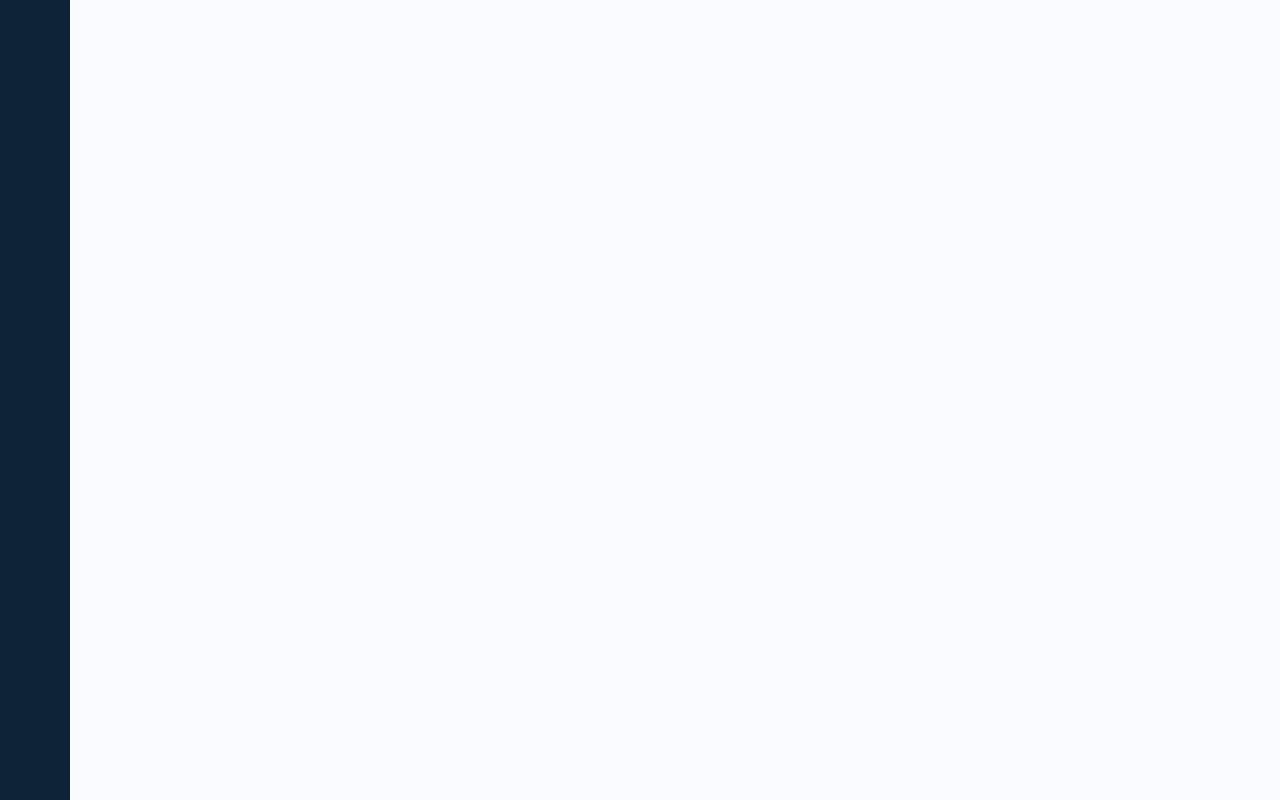
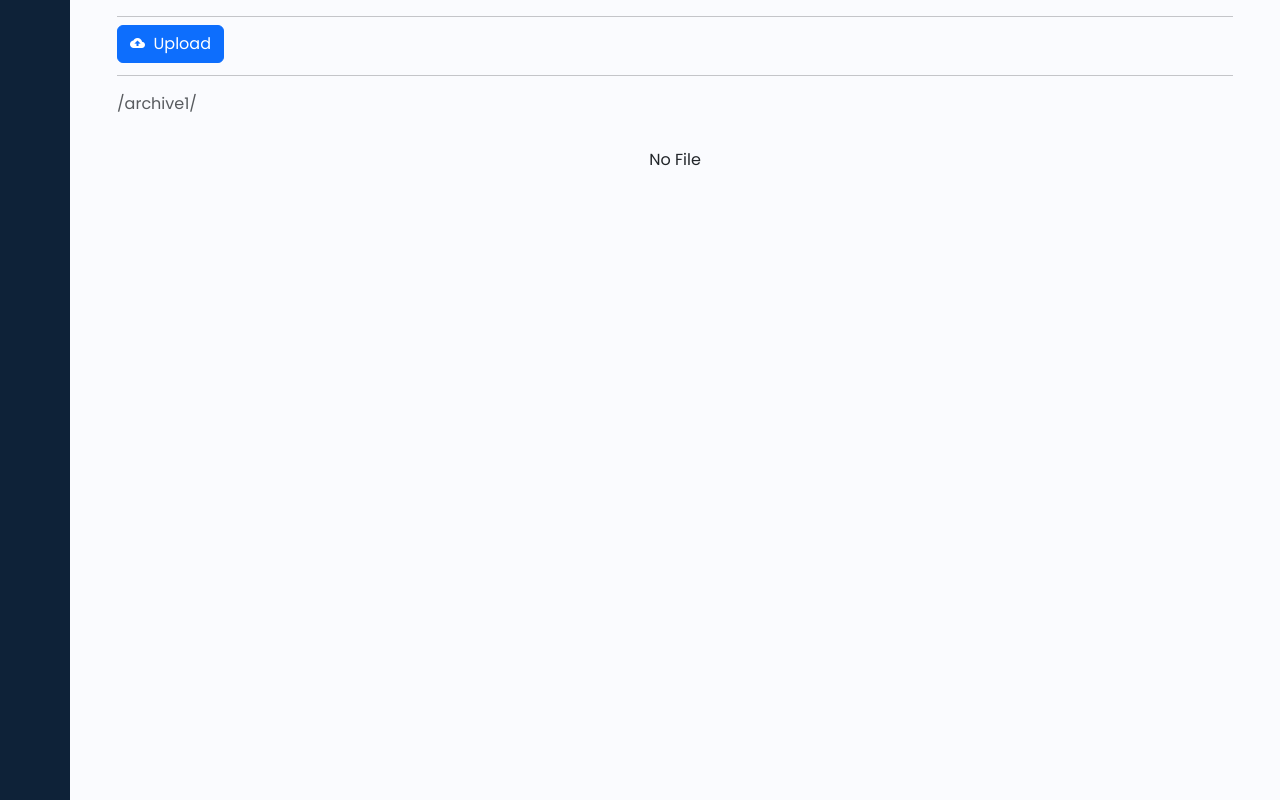
Before and after one commit to Finoana1822/info_592_projet2, a React (Vite) app: page /archive/archive1 in a window 1280 px wide. Before the commit this address had no page. Built offline with nearby package versions, Linux system fonts and the light colour scheme; sample sign-in values are in the browser's storage; some icons are missing.

Commit message:
file mana

```diff
--- a/src/components/home/file.tsx
+++ b/src/components/home/file.tsx
@@ -1,20 +1,56 @@
-import React from "react";
+import React, { useEffect, useRef, useState } from "react";
+import { FileType } from "../../@types/file.type";
 
 type FileProps = {
-  name: string;
-  dateOfCreation: Date;
-  type: string;
+  fileItem: FileType;
+  selectedFiles: FileType[];
+  setSelectedFiles: React.Dispatch<React.SetStateAction<FileType[]>>;
 };
 
-const File: React.FC<FileProps> = (props) => {
+const FileComponent: React.FC<FileProps> = ({
+  fileItem,
+  selectedFiles,
+  setSelectedFiles,
+}) => {
+  const fileCard = useRef<HTMLDivElement | null>(null);
+  const [isChecked, setIsChecked] = useState<boolean>(false);
+
+  useEffect(() => {
+    setIsChecked(selectedFiles.some((folder) => folder.id === fileItem.id));
+  }, [selectedFiles, fileItem.id]);
+
+  const handleCheck = () => {
+    if (!isChecked) {
+      setSelectedFiles((prev) => [...prev, fileItem]);
+    } else {
+      setSelectedFiles((prev) =>
+        prev.filter((file) => file.id !== fileItem.id)
+      );
+    }
+  };
   return (
-    <div className="file-item">
+    <div
+      className="file-item"
+      ref={fileCard}
+      onMouseEnter={() => {
+        if (fileCard.current)
+          fileCard.current.style.backgroundColor = "#ECECEC";
+      }}
+      onMouseLeave={() => {
+        if (fileCard.current) fileCard.current.style.backgroundColor = "#fff";
+      }}
+    >
       <div className="file-item-select-bg bg-primary"></div>
       <label className="file-item-checkbox custom-control custom-checkbox">
-        <input type="checkbox" className="custom-control-input" />
+        <input
+          type="checkbox"
+          className="custom-control-input"
+          onChange={handleCheck}
+          checked={isChecked}
+        />
         <span className="custom-control-label"></span>
       </label>
-      <div className="file-item-icon far fa-file-archive text-secondary"></div>
+      <div className={`file-item-icon far fa-file-${fileItem.file.split('.')[1]} text-secondary`}></div>
       {/* <div
             className="file-item-img"
             style={{
@@ -22,11 +58,11 @@ const File: React.FC<FileProps> = (props) => {
                 "url(https://bootdey.com/img/Content/avatar/avatar1.png)",
             }}
           ></div> */}
-      <a href="javascript:void(0)" className="file-item-name">
-        {props.name}
+      <a href="#" className="file-item-name">
+        {fileItem.file.split(".")[0]}
       </a>
     </div>
   );
 };
 
-export default File;
+export default FileComponent;
--- a/src/components/home/folder.tsx
+++ b/src/components/home/folder.tsx
@@ -1,5 +1,6 @@
 import React, { useEffect, useRef, useState } from "react";
 import { FolderType } from "../../@types/folder.type";
+import { useNavigate } from "react-router-dom";
 
 type FolderProps = {
   folderItem: FolderType;
@@ -14,6 +15,7 @@ const Folder: React.FC<FolderProps> = ({
 }) => {
   const folderCard = useRef<HTMLDivElement | null>(null);
   const [isChecked, setIsChecked] = useState<boolean>(false);
+  const navigate = useNavigate();
 
   useEffect(() => {
     setIsChecked(selectedFolders.some((folder) => folder.id === folderItem.id));
@@ -33,6 +35,7 @@ const Folder: React.FC<FolderProps> = ({
     <div
       className="file-item"
       ref={folderCard}
+      onClick={() => navigate(`/${folderItem.id}/${folderItem.name}`)}
       onMouseEnter={() => {
         if (folderCard.current)
           folderCard.current.style.backgroundColor = "#ECECEC";
--- /dev/null
+++ b/src/fakeData/file.ts
@@ -0,0 +1,65 @@
+import { FileType } from "../@types/file.type";
+import { folderData } from "./folder";
+
+export const fileData = [
+  {
+    id: 1,
+    dateOfCreation: new Date("2023-01-01"),
+    file: "file1.pdf",
+    folder: folderData[0],
+  },
+  {
+    id: 2,
+    dateOfCreation: new Date("2023-02-01"),
+    file: "file2.archive",
+    folder: folderData[0],
+  },
+  {
+    id: 3,
+    dateOfCreation: new Date("2023-03-01"),
+    file: "file3.word",
+    folder: folderData[0],
+  },
+  {
+    id: 4,
+    dateOfCreation: new Date("2023-04-01"),
+    file: "file4.word",
+    folder: folderData[3],
+  },
+  {
+    id: 5,
+    dateOfCreation: new Date("2023-05-01"),
+    file: "file5.pdf",
+    folder: folderData[4],
+  },
+  {
+    id: 6,
+    dateOfCreation: new Date("2023-06-01"),
+    file: "file6.archive",
+    folder: folderData[5],
+  },
+  {
+    id: 7,
+    dateOfCreation: new Date("2023-07-01"),
+    file: "file7.word",
+    folder: folderData[6],
+  },
+  {
+    id: 8,
+    dateOfCreation: new Date("2023-08-01"),
+    file: "file8.pdf",
+    folder: folderData[7],
+  },
+  {
+    id: 9,
+    dateOfCreation: new Date("2023-09-01"),
+    file: "file9.archive",
+    folder: folderData[8],
+  },
+  {
+    id: 10,
+    dateOfCreation: new Date("2023-10-01"),
+    file: "file10.pdf",
+    folder: folderData[9],
+  },
+] as FileType[];
--- /dev/null
+++ b/src/pages/file/file.tsx
@@ -0,0 +1,90 @@
+import React, { useEffect, useState } from "react";
+import { useNavigate, useParams } from "react-router-dom";
+import { fileData } from "../../fakeData/file";
+import { FileType } from "../../@types/file.type";
+import FileComponent from "../../components/home/file";
+
+const File: React.FC = () => {
+  const { id, folderName } = useParams();
+  const [files, setFiles] = useState<FileType[] | null>(null);
+  const [selectedFiles, setSelectedFiles] = useState<FileType[]>([]);
+  const navigate = useNavigate();
+
+  useEffect(() => {
+    if (id) {
+      const data = fileData.filter((file) => file.folder.id === +id);
+      setFiles(data);
+    }
+  }, [id]);
+
+  const handleDeleteFile = () => {
+    if (files) {
+      const idsToRemoveSet = new Set(selectedFiles.map((folder) => folder.id));
+      const filteredFileData = files.filter(
+        (file) => !idsToRemoveSet.has(file.id)
+      );
+      setFiles(filteredFileData);
+      setSelectedFiles([]);
+    }
+  };
+
+  return (
+    <div className="container flex-grow-1 light-style container-p-y">
+      <div className="container-m-nx container-m-ny bg-lightest mb-3">
+        <hr className="m-0" />
+
+        <div className="file-manager-actions container-p-x py-2">
+          <div className="mb-1">
+            <button type="button" className="btn btn-primary mr-2">
+              <i className="ion ion-md-cloud-upload"></i>&nbsp; Upload
+            </button>
+          </div>
+          {selectedFiles.length > 0 && (
+            <div>
+              <div>
+                <button
+                  type="button"
+                  className="btn btn-danger mr-2"
+                  onClick={handleDeleteFile}
+                >
+                  <i className="ion ion-md-trash"></i>&nbsp;{" "}
+                  {`Delete${selectedFiles.length > 1 ? "s" : ""}`}
+                </button>
+              </div>
+            </div>
+          )}
+        </div>
+
+        <hr className="m-0" />
+        <ol className="breadcrumb text-big container-p-x py-3 m-0">
+          <li
+            onClick={() => navigate("/")}
+            className="breadcrumb-item active"
+            style={{
+              cursor: "pointer",
+            }}
+          >{`/${folderName}/`}</li>
+        </ol>
+      </div>
+
+      <div className="file-manager-container file-manager-col-view justify-content-center">
+        {files?.length
+          ? files?.map((file: FileType, index: number) => (
+              <FileComponent
+                fileItem={file}
+                key={index}
+                selectedFiles={selectedFiles}
+                setSelectedFiles={setSelectedFiles}
+              />
+            ))
+          :
+          <div>
+            No File
+          </div>
+          }
+      </div>
+    </div>
+  );
+};
+
+export default File;
--- a/src/pages/home/home.tsx
+++ b/src/pages/home/home.tsx
@@ -49,6 +49,9 @@ const Home: React.FC = () => {
         </div>
 
         <hr className="m-0" />
+        <ol className="breadcrumb text-big container-p-x py-3 m-0">
+          <li className="breadcrumb-item active">/</li>
+        </ol>
       </div>
 
       <div className="file-manager-container file-manager-col-view justify-content-center">
--- a/src/routing/route.tsx
+++ b/src/routing/route.tsx
@@ -4,12 +4,14 @@ import Home from "../pages/home/home";
 import PrivateRoutes from "../Utils/private-route";
 import PublicRoutes from "../Utils/public-route";
 import LoginPage from "../pages/login/login";
+import File from "../pages/file/file";
 
 const Routing: React.FC = () => {
   return (
 <Routes>
       <Route element={<PrivateRoutes />}>
         <Route element={<Home />} path="/" />
+        <Route element={<File />} path="/:id/:folderName" />
         {/* <Route element={<NotFoundPage />} path="*" /> */}
         {/* mettre toutes les routes à protéger ici */}
       </Route>
```
Also changed, not shown: src/@types/file.type.ts (added, +8 -0 lines).
